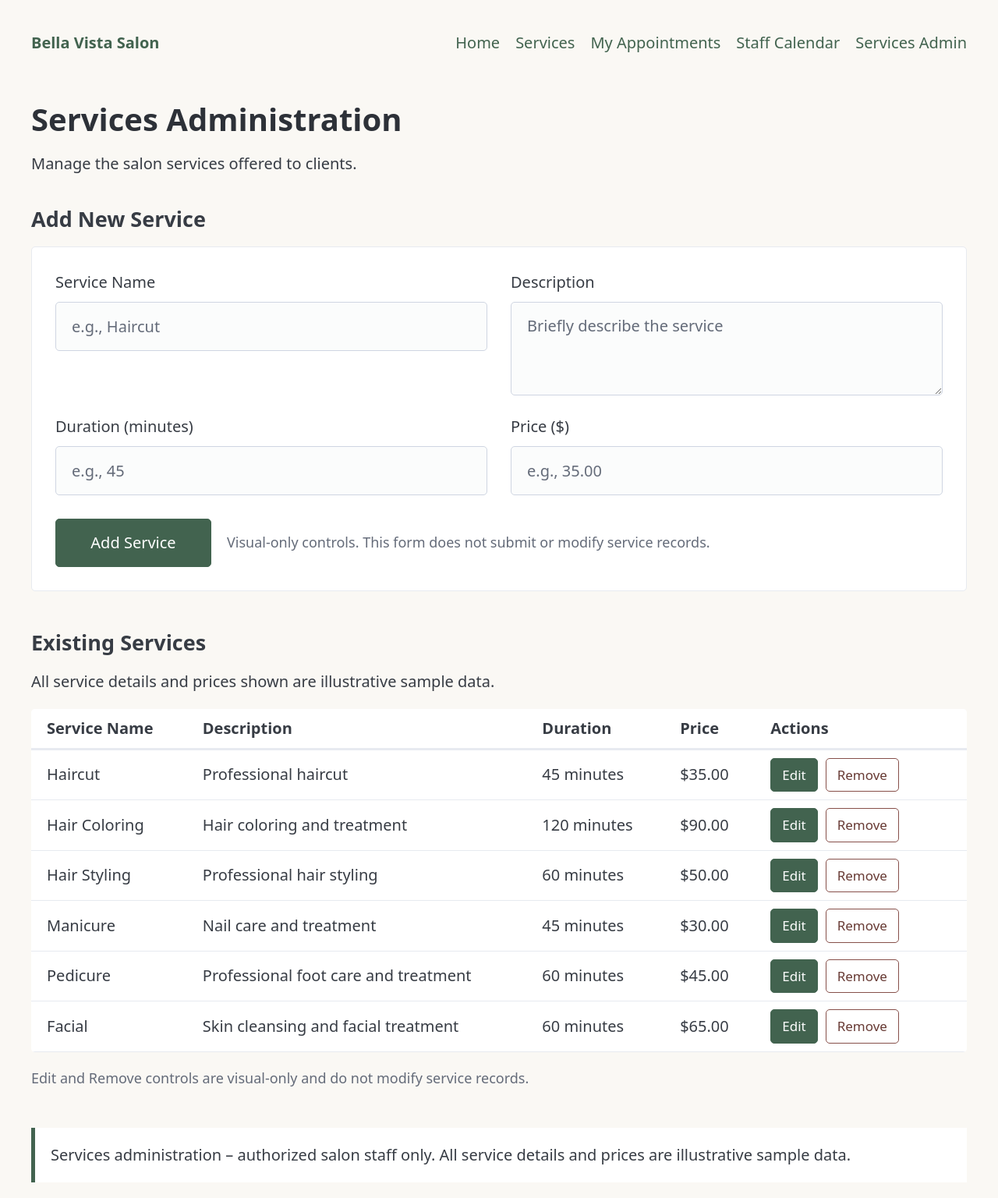
After one commit to iamwaqarjaved/egn475-bella-vista-salon, a Flask app: page /services/admin in a window 1280 px wide. The commit adds this page. Shown: the whole page at 78% size. Run offline with Flask 3, Linux system fonts and the light colour scheme; some libraries are stand-ins or nearby versions.

Commit message:
Add services administration page

```diff
--- a/app.py
+++ b/app.py
@@ -145,6 +145,11 @@ def services():
     return render_template("services.html", services=SERVICES)
 
 
+@app.route("/services/admin")
+def services_admin():
+    return render_template("services_admin.html", services=SERVICES)
+
+
 @app.route("/services/<int:service_id>")
 def service_detail(service_id):
     service = next(
--- /dev/null
+++ b/static/css/services_admin.css
@@ -0,0 +1,177 @@
+.page-intro {
+  margin-bottom: 2rem;
+}
+
+.admin-content {
+  max-width: 70rem;
+  margin-inline: auto;
+}
+
+.admin-section {
+  margin-bottom: 2.5rem;
+}
+
+.admin-section h2,
+.empty-state h2 {
+  font-size: 1.35rem;
+}
+
+.service-form {
+  display: block;
+  box-sizing: border-box;
+  width: 100%;
+  padding: 1.5rem;
+  border: 1px solid var(--pico-muted-border-color);
+  border-radius: var(--pico-border-radius);
+  background: #fff;
+}
+
+.service-fields {
+  display: grid;
+  grid-template-columns: repeat(2, minmax(0, 1fr));
+  gap: 1.25rem 1.5rem;
+}
+
+.form-field {
+  min-width: 0;
+}
+
+.form-field label {
+  display: block;
+  margin-bottom: 0.5rem;
+}
+
+.form-field input,
+.form-field textarea {
+  box-sizing: border-box;
+  width: 100%;
+  max-width: 100%;
+  margin-bottom: 0;
+}
+
+.form-field input {
+  min-height: 3rem;
+}
+
+.form-field textarea {
+  min-height: 6rem;
+  height: 6rem;
+  resize: vertical;
+}
+
+.service-actions {
+  display: flex;
+  flex-wrap: wrap;
+  align-items: center;
+  gap: 0.75rem 1rem;
+  margin-top: 1.5rem;
+}
+
+.service-actions button {
+  box-sizing: border-box;
+  flex: 0 0 auto;
+  width: auto;
+  min-width: 10rem;
+  min-height: 3rem;
+  margin: 0;
+}
+
+.service-actions small,
+.sample-note {
+  display: block;
+  color: var(--pico-muted-color);
+  font-size: 0.9rem;
+}
+
+.service-actions small {
+  flex: 1 1 16rem;
+  margin: 0;
+}
+
+.table-scroll {
+  overflow-x: auto;
+  border-radius: var(--pico-border-radius);
+  background: #fff;
+}
+
+.table-scroll table {
+  min-width: 52rem;
+  margin-bottom: 0;
+}
+
+.table-scroll th,
+.table-scroll td {
+  vertical-align: middle;
+}
+
+.row-actions {
+  display: flex;
+  flex-wrap: wrap;
+  gap: 0.5rem;
+  min-width: 10rem;
+}
+
+.row-actions button {
+  width: auto;
+  margin: 0;
+  padding: 0.4rem 0.7rem;
+  font-size: 0.85rem;
+}
+
+.row-actions .remove-button {
+  --pico-background-color: #fff;
+  --pico-border-color: #87504a;
+  --pico-color: #683b35;
+  --pico-background-color-hover: #f7e9e6;
+  --pico-border-color-hover: #87504a;
+  --pico-color-hover: #683b35;
+}
+
+.sample-note {
+  margin-top: 1rem;
+}
+
+.staff-notice {
+  margin-top: 2rem;
+  padding: 1rem;
+  border-left: 0.25rem solid var(--pico-primary);
+  background: #fff;
+}
+
+.staff-notice p {
+  margin: 0;
+}
+
+.empty-state {
+  padding: 1.5rem;
+  border: 1px solid var(--pico-muted-border-color);
+  border-radius: var(--pico-border-radius);
+  background: #fff;
+}
+
+.empty-state p:last-child {
+  margin-bottom: 0;
+}
+
+@media (max-width: 600px) {
+  .service-form {
+    padding: 1rem;
+  }
+
+  .service-fields {
+    grid-template-columns: minmax(0, 1fr);
+  }
+
+  header.container nav {
+    flex-wrap: wrap;
+  }
+
+  header.container nav > ul:last-child {
+    flex: 1 1 100%;
+    flex-wrap: wrap;
+    justify-content: flex-start;
+    max-width: 100%;
+    min-width: 0;
+    margin-inline: 0;
+  }
+}
--- a/templates/base.html
+++ b/templates/base.html
@@ -38,6 +38,7 @@
           <li><a href="{{ url_for('services') }}">Services</a></li>
           <li><a href="{{ url_for('appointment_history') }}">My Appointments</a></li>
           <li><a href="{{ url_for('staff_calendar') }}">Staff Calendar</a></li>
+          <li><a href="{{ url_for('services_admin') }}">Services Admin</a></li>
         </ul>
       </nav>
     </header>
--- /dev/null
+++ b/templates/services_admin.html
@@ -0,0 +1,130 @@
+{% extends "base.html" %}
+
+{% block title %}Services Administration | Bella Vista Salon{% endblock %}
+
+{% block styles %}
+  <link
+    rel="stylesheet"
+    href="{{ url_for('static', filename='css/services_admin.css') }}"
+  >
+{% endblock %}
+
+{% block content %}
+  <header class="page-intro">
+    <h1>Services Administration</h1>
+    <p>Manage the salon services offered to clients.</p>
+  </header>
+
+  <div class="admin-content">
+    <section class="admin-section" aria-labelledby="add-service-heading">
+      <h2 id="add-service-heading">Add New Service</h2>
+      <div class="service-form" aria-describedby="add-service-note">
+        <div class="service-fields">
+          <div class="form-field">
+            <label for="service-name">Service Name</label>
+            <input
+              type="text"
+              id="service-name"
+              name="service_name"
+              placeholder="e.g., Haircut"
+            >
+          </div>
+
+          <div class="form-field">
+            <label for="service-description">Description</label>
+            <textarea
+              id="service-description"
+              name="description"
+              placeholder="Briefly describe the service"
+              rows="3"
+            ></textarea>
+          </div>
+
+          <div class="form-field">
+            <label for="service-duration">Duration (minutes)</label>
+            <input
+              type="number"
+              id="service-duration"
+              name="duration_minutes"
+              placeholder="e.g., 45"
+              min="1"
+              step="1"
+            >
+          </div>
+
+          <div class="form-field">
+            <label for="service-price">Price ($)</label>
+            <input
+              type="number"
+              id="service-price"
+              name="price"
+              placeholder="e.g., 35.00"
+              min="0"
+              step="0.01"
+            >
+          </div>
+        </div>
+
+        <div class="service-actions">
+          <button type="button">Add Service</button>
+          <small id="add-service-note">
+            Visual-only controls. This form does not submit or modify service records.
+          </small>
+        </div>
+      </div>
+    </section>
+
+    {% if services %}
+      <section class="admin-section" aria-labelledby="existing-services-heading">
+        <h2 id="existing-services-heading">Existing Services</h2>
+        <p>All service details and prices shown are illustrative sample data.</p>
+        <div
+          class="table-scroll"
+          role="region"
+          aria-label="Existing illustrative services"
+          tabindex="0"
+        >
+          <table>
+            <thead>
+              <tr>
+                <th scope="col">Service Name</th>
+                <th scope="col">Description</th>
+                <th scope="col">Duration</th>
+                <th scope="col">Price</th>
+                <th scope="col">Actions</th>
+              </tr>
+            </thead>
+            <tbody>
+              {% for service in services %}
+                <tr>
+                  <td>{{ service.name }}</td>
+                  <td>{{ service.description }}</td>
+                  <td>{{ service.duration_minutes }} minutes</td>
+                  <td>${{ "%.2f"|format(service.price_cents / 100) }}</td>
+                  <td>
+                    <div class="row-actions">
+                      <button type="button">Edit</button>
+                      <button type="button" class="remove-button">Remove</button>
+                    </div>
+                  </td>
+                </tr>
+              {% endfor %}
+            </tbody>
+          </table>
+        </div>
+        <p class="sample-note">
+          Edit and Remove controls are visual-only and do not modify service records.
+        </p>
+      </section>
+    {% else %}
+      <section class="empty-state" aria-labelledby="empty-services-heading">
+        <h2 id="empty-services-heading">No Services Available</h2>
+        <p>No salon services have been added yet.</p>
+      </section>
+    {% endif %}
+
+    <aside class="staff-notice" aria-label="Staff notice">
+      <p>Services administration – authorized salon staff only. All service details and prices are illustrative sample data.</p>
+    </aside>
+  </div>
+{% endblock %}
```
